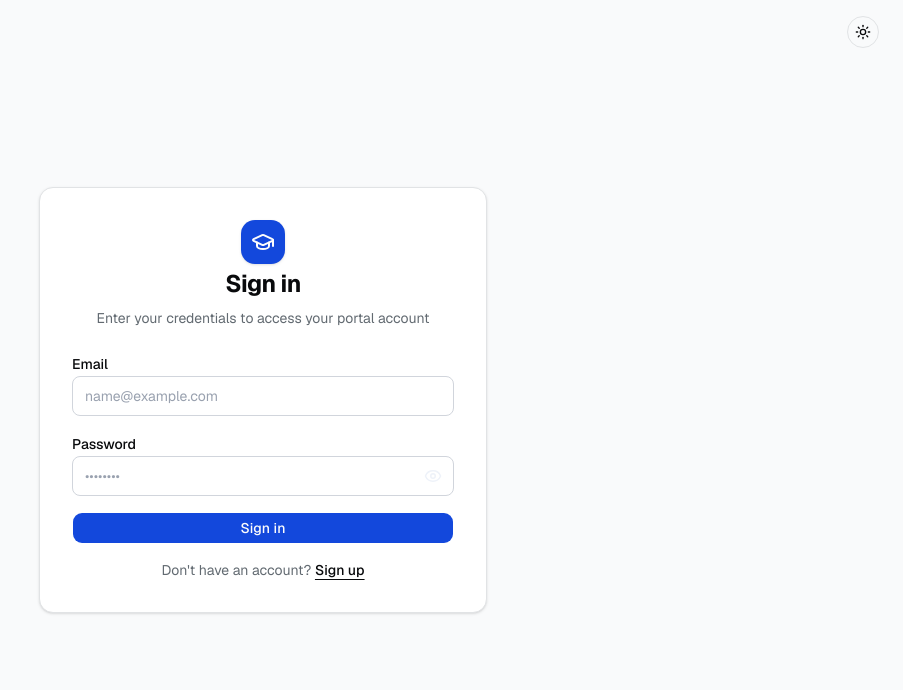
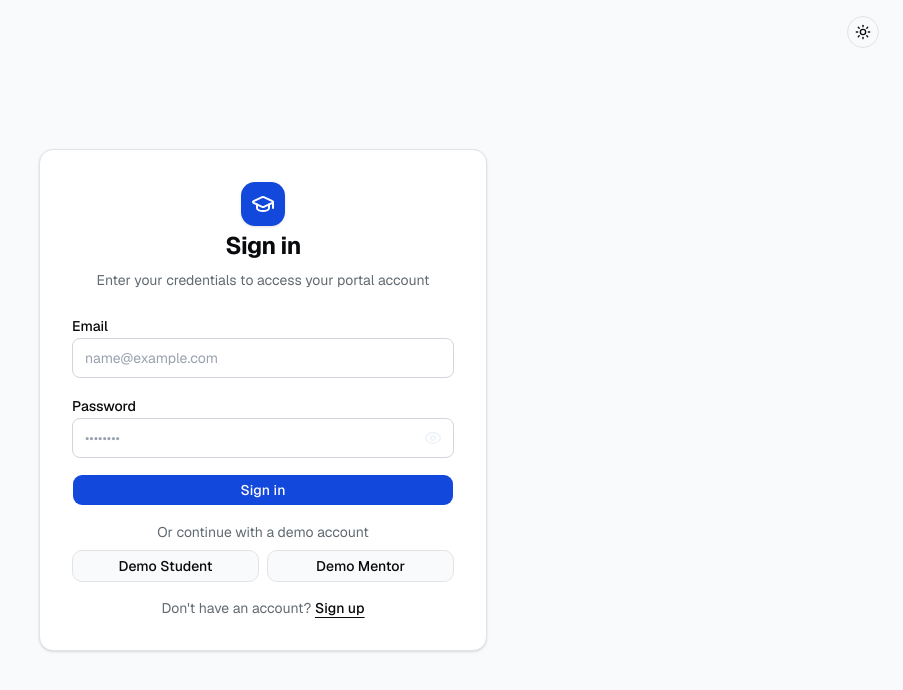
Before and after one commit to samibyte/student-submission-portal, a Next.js app in the folder client/: page /login in a window 1280 px wide. Shown: the top 690 px of the page, without its empty margins (377-1280 px from the left). Built offline with nearby package versions, Linux system fonts and the light colour scheme; no server answers.

Commit message:
feat: update README and seed script to include demo accounts for students and mentors

```diff
--- a/client/src/app/dashboard/MentorDashboard.tsx
+++ b/client/src/app/dashboard/MentorDashboard.tsx
@@ -550,6 +550,7 @@ export function MentorDashboard() {
                 <Textarea
                   id="review-comment"
                   rows={4}
+                  className="dark:text-secondary"
                   placeholder={
                     reviewDialog.status === "REJECTED"
                       ? "Explain why the project is being rejected and what changes are required..."
--- a/client/src/app/login/LoginForm.tsx
+++ b/client/src/app/login/LoginForm.tsx
@@ -1,11 +1,11 @@
 "use client";
 
 import { zodResolver } from "@hookform/resolvers/zod";
+import { Eye, EyeOff } from "lucide-react";
 import Link from "next/link";
 import { useRouter } from "next/navigation";
 import { useState } from "react";
 import { useForm } from "react-hook-form";
-import { Eye, EyeOff } from "lucide-react";
 import { toast } from "sonner";
 import { z } from "zod";
 import { Button } from "@/components/ui/button";
@@ -20,10 +20,16 @@ const loginSchema = z.object({
 
 type LoginValues = z.infer<typeof loginSchema>;
 
+const demoAccounts = [
+  { role: "Student", email: "student@example.com", password: "Student@123" },
+  { role: "Mentor", email: "mentor@example.com", password: "Mentor@123" },
+] satisfies Array<LoginValues & { role: string }>;
+
 export function LoginForm() {
   const router = useRouter();
   const [serverError, setServerError] = useState<string | null>(null);
   const [showPassword, setShowPassword] = useState(false);
+  const [isDemoLoginSubmitting, setIsDemoLoginSubmitting] = useState(false);
 
   const {
     register,
@@ -37,7 +43,7 @@ export function LoginForm() {
     },
   });
 
-  const onSubmit = async (values: LoginValues) => {
+  const login = async (values: LoginValues) => {
     setServerError(null);
     try {
       const res = await apiFetch<{
@@ -67,6 +73,19 @@ export function LoginForm() {
     }
   };
 
+  const onSubmit = (values: LoginValues) => login(values);
+
+  const onDemoLogin = async (account: (typeof demoAccounts)[number]) => {
+    setIsDemoLoginSubmitting(true);
+    try {
+      await login({ email: account.email, password: account.password });
+    } finally {
+      setIsDemoLoginSubmitting(false);
+    }
+  };
+
+  const isBusy = isSubmitting || isDemoLoginSubmitting;
+
   return (
     <form onSubmit={handleSubmit(onSubmit)} className="space-y-4">
       {serverError && (
@@ -80,10 +99,10 @@ export function LoginForm() {
         <Input
           id="email"
           type="email"
-          className="text-secondary"
+          className="dark:text-secondary"
           placeholder="name@example.com"
           autoComplete="email"
-          disabled={isSubmitting}
+          disabled={isBusy}
           {...register("email")}
         />
         {errors.email && (
@@ -96,18 +115,18 @@ export function LoginForm() {
         <div className="relative">
           <Input
             id="password"
-            className="pr-10 text-secondary"
+            className="pr-10 dark:text-secondary"
             type={showPassword ? "text" : "password"}
             placeholder="••••••••"
             autoComplete="current-password"
-            disabled={isSubmitting}
+            disabled={isBusy}
             {...register("password")}
           />
           <button
             type="button"
             aria-label={showPassword ? "Hide password" : "Show password"}
             aria-pressed={showPassword}
-            disabled={isSubmitting}
+            disabled={isBusy}
             onClick={() => setShowPassword((visible) => !visible)}
             className="absolute inset-y-0 right-0 flex items-center px-3 text-muted-foreground hover:text-foreground focus-visible:outline-none focus-visible:ring-2 focus-visible:ring-gray-900 focus-visible:ring-offset-2 disabled:cursor-not-allowed disabled:opacity-50"
           >
@@ -123,9 +142,28 @@ export function LoginForm() {
         )}
       </div>
 
-      <Button type="submit" className="w-full" disabled={isSubmitting}>
-        {isSubmitting ? "Signing in..." : "Sign in"}
+      <Button type="submit" className="w-full" disabled={isBusy}>
+        {isBusy ? "Signing in..." : "Sign in"}
       </Button>
+
+      <div className="space-y-2">
+        <p className="text-center text-sm text-muted-foreground">
+          Or continue with a demo account
+        </p>
+        <div className="grid grid-cols-2 gap-2">
+          {demoAccounts.map((account) => (
+            <Button
+              key={account.role}
+              type="button"
+              variant="outline"
+              disabled={isBusy}
+              onClick={() => onDemoLogin(account)}
+            >
+              Demo {account.role}
+            </Button>
+          ))}
+        </div>
+      </div>
 
       <div className="text-center text-sm text-muted-foreground">
         Don&apos;t have an account?{" "}
--- a/client/src/app/signup/SignupForm.tsx
+++ b/client/src/app/signup/SignupForm.tsx
@@ -81,7 +81,7 @@ export function SignupForm() {
         <Input
           id="name"
           placeholder="Jane Doe"
-          className="text-secondary"
+          className="dark:text-secondary"
           autoComplete="name"
           disabled={isSubmitting}
           {...register("name")}
@@ -96,7 +96,7 @@ export function SignupForm() {
         <Input
           id="email"
           type="email"
-          className="text-secondary"
+          className="dark:text-secondary"
           placeholder="name@example.com"
           autoComplete="email"
           disabled={isSubmitting}
@@ -113,7 +113,7 @@ export function SignupForm() {
           <Input
             id="password"
             type={showPassword ? "text" : "password"}
-            className="pr-10 text-secondary"
+            className="pr-10 dark:text-secondary"
             placeholder="6+ characters, uppercase, number & symbol"
             autoComplete="new-password"
             disabled={isSubmitting}
--- a/client/src/app/submit/StudentPortal.tsx
+++ b/client/src/app/submit/StudentPortal.tsx
@@ -175,6 +175,7 @@ export function StudentPortal() {
               <Label htmlFor="projectName">Project Name</Label>
               <Input
                 id="projectName"
+                className="dark:text-secondary"
                 placeholder="e.g. Student Portal Fullstack"
                 disabled={isSubmitting || createMutation.isPending}
                 {...register("projectName")}
@@ -190,6 +191,7 @@ export function StudentPortal() {
               <Label htmlFor="repoUrl">GitHub Repository URL</Label>
               <Input
                 id="repoUrl"
+                className="dark:text-secondary"
                 placeholder="https://github.com/username/project"
                 disabled={isSubmitting || createMutation.isPending}
                 {...register("repoUrl")}
@@ -205,6 +207,7 @@ export function StudentPortal() {
               <Label htmlFor="liveUrl">Live Demo URL</Label>
               <Input
                 id="liveUrl"
+                className="dark:text-secondary"
                 placeholder="https://my-demo-app.vercel.app"
                 disabled={isSubmitting || createMutation.isPending}
                 {...register("liveUrl")}
@@ -220,6 +223,7 @@ export function StudentPortal() {
               <Label htmlFor="description">Description</Label>
               <Textarea
                 id="description"
+                className="text-secondary"
                 placeholder="Describe features, technologies used, and testing instructions (20 - 1000 characters)..."
                 rows={4}
                 disabled={isSubmitting || createMutation.isPending}
@@ -299,10 +303,10 @@ export function StudentPortal() {
           </div>
         ) : (
           <div className="overflow-x-auto">
-            <Table>
+            <Table  className="text-primary">
               <TableHeader>
                 <TableRow>
-                  <TableHead>Project</TableHead>
+                  <TableHead >Project</TableHead>
                   <TableHead>Links</TableHead>
                   <TableHead>Status</TableHead>
                   <TableHead>Submitted</TableHead>
```
Also changed, not shown: 2 other files (tests, documents, lock files or other folders).
